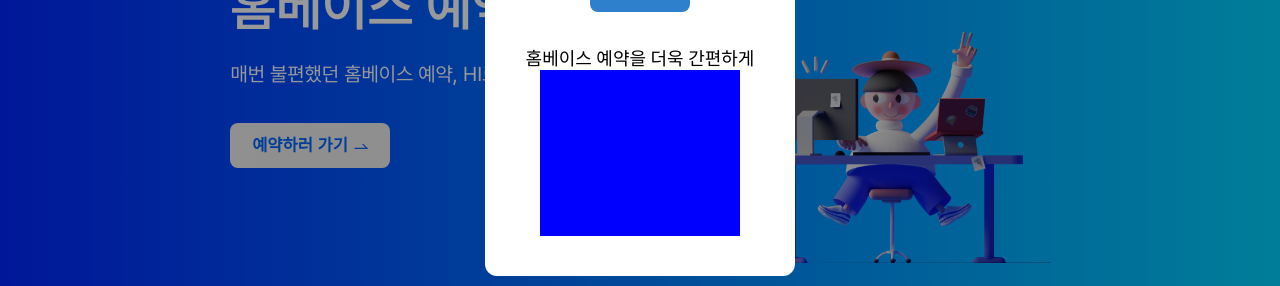
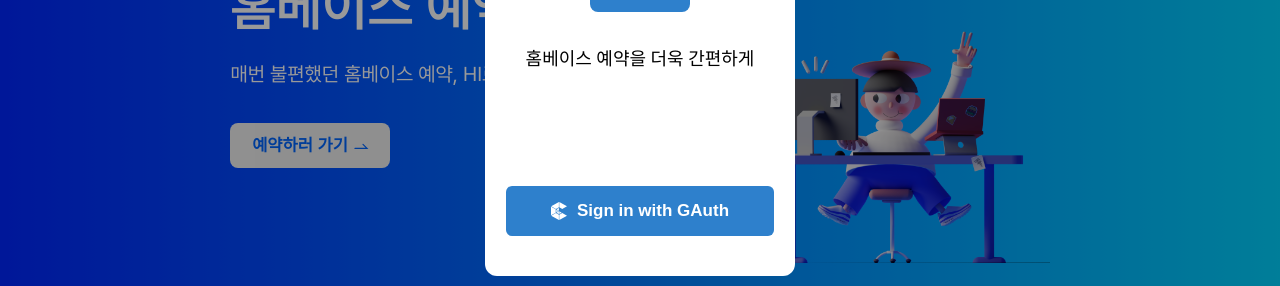
Before and after one commit to GSM-MSG/Hi-v2-FrontEnd, a Next.js app: page / in a window 1280 px wide. Both pictures are taken after a click on the button "로그인". Shown: the part 332-618 px from the top of the page. Built offline with nearby package versions, Linux system fonts and the light colour scheme; no server answers.

Commit message:
💄 Add GAuth login button

```diff
--- /dev/null
+++ b/assets/svg/GAuthLogo.tsx
@@ -0,0 +1,20 @@
+function GAuthLogo() {
+  return (
+    <svg
+      width='16'
+      height='18'
+      viewBox='0 0 16 18'
+      fill='none'
+      xmlns='http://www.w3.org/2000/svg'
+    >
+      <path
+        fillRule='evenodd'
+        clipRule='evenodd'
+        d='M0.197998 4.33382L7.901 0V5.31397L4.92057 6.9908L0.197998 4.33382ZM4.72255 7.31768L0 4.66071V13.3393L4.72255 10.6823V7.31768ZM5.30681 10.3536V7.64639L7.71274 9L5.30681 10.3536ZM4.9205 11.0092L0.197998 13.6662L7.901 18V12.6861L4.9205 11.0092ZM7.901 12.0287L5.50476 10.6805L7.901 9.33236V12.0287ZM8.29051 12.6861V18L16 13.6625L11.2775 11.0056L8.29051 12.6861ZM10.6933 10.6769L8.29051 12.0287V9.32506L10.6933 10.6769ZM11.2775 6.99444L16 4.33747L8.29051 0V5.31394L11.2775 6.99444ZM7.901 5.97139V8.66763L5.50483 7.31951L7.901 5.97139Z'
+        fill='white'
+      />
+    </svg>
+  )
+}
+
+export default GAuthLogo
--- a/assets/svg/index.ts
+++ b/assets/svg/index.ts
@@ -5,7 +5,7 @@ export { default as HiLoginLogo } from './HiLoginLogo'
 export { default as XMark } from './XMark'
 export { default as SearchIcon } from './SearchIcon'
 export { default as UserProfile } from './UserProfile'
-export {default as InfoProfile} from './InfoProfile'
+export { default as InfoProfile } from './InfoProfile'
 export { default as NoticeWrite } from './NoticeWrite'
 export { default as AddImgIcon } from './AddImgIcon'
 export { default as CompletedImg } from './CompltedImg'
@@ -13,3 +13,4 @@ export { default as BackArrowIcon } from './BackArrowIcon'
 export { default as SelectedCheck } from './SelectedCheck'
 export { default as TableCheckIcon } from './TableCheckIcon'
 export { default as LoadingBook } from './LoadingBook'
+export { default as GAuthLogo } from './GAuthLogo'
--- a/modals/LoginModal/index.tsx
+++ b/modals/LoginModal/index.tsx
@@ -1,7 +1,7 @@
 import * as S from './style'
 import { Portal } from '@/components'
 import { useModal } from '@/hooks'
-import { HiLoginLogo, XMark } from '@/assets'
+import { GAuthLogo, HiLoginLogo, XMark } from '@/assets'
 import { useRouter } from 'next/router'
 import { gauthLoginUri } from '@/libs'
 
@@ -20,10 +20,10 @@ export default function LoginModal() {
             <HiLoginLogo />
             <p>홈베이스 예약을 더욱 간편하게</p>
           </S.LoginTitle>
-          <div
-            style={{ background: 'blue', color: 'white', width: '200px', height: '200px' }}
-            onClick={() => router.replace(gauthLoginUri)}
-          />
+          <S.GAuthLoginButton onClick={() => router.replace(gauthLoginUri)}>
+            <GAuthLogo />
+            Sign in with GAuth
+          </S.GAuthLoginButton>
         </S.ModalContent>
       </S.ModalContainer>
     </Portal>
--- a/modals/LoginModal/style.ts
+++ b/modals/LoginModal/style.ts
@@ -28,6 +28,21 @@ export const ModalContent = styled.div`
   align-items: center;
 `
 
+export const GAuthLoginButton = styled.button`
+  width: 268px;
+  height: 50px;
+  background-color: #2e80cc;
+  color: ${({ theme }) => theme.color.white};
+  display: flex;
+  align-items: center;
+  justify-content: center;
+  gap: 10px;
+  border: none;
+  border-radius: 6px;
+  font-weight: 600;
+  font-size: 17px;
+`
+
 export const LoginTitle = styled.div`
   display: flex;
   align-items: center;
```
